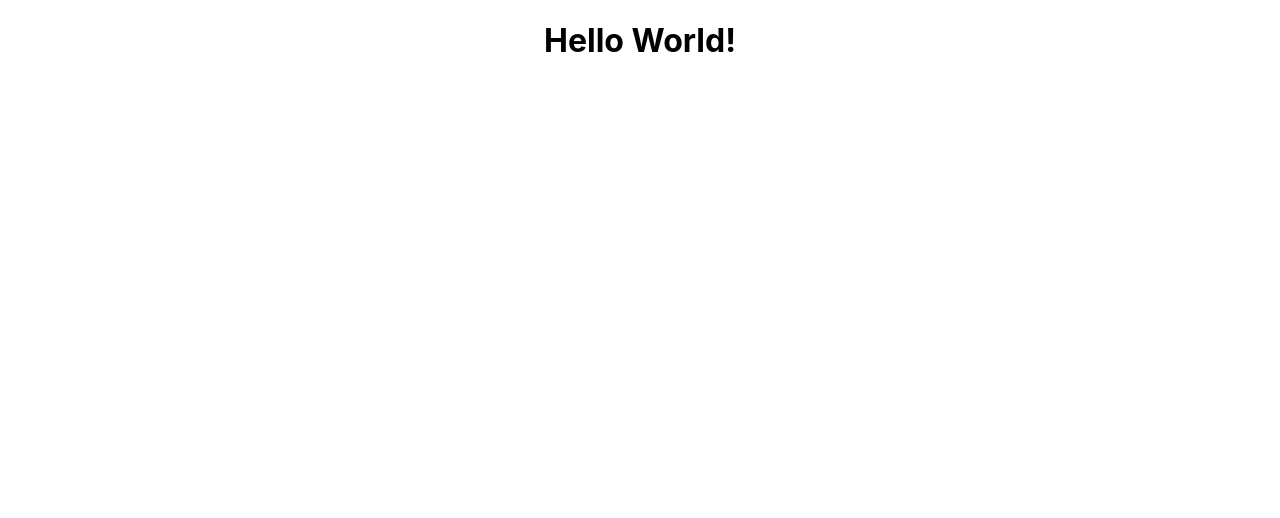
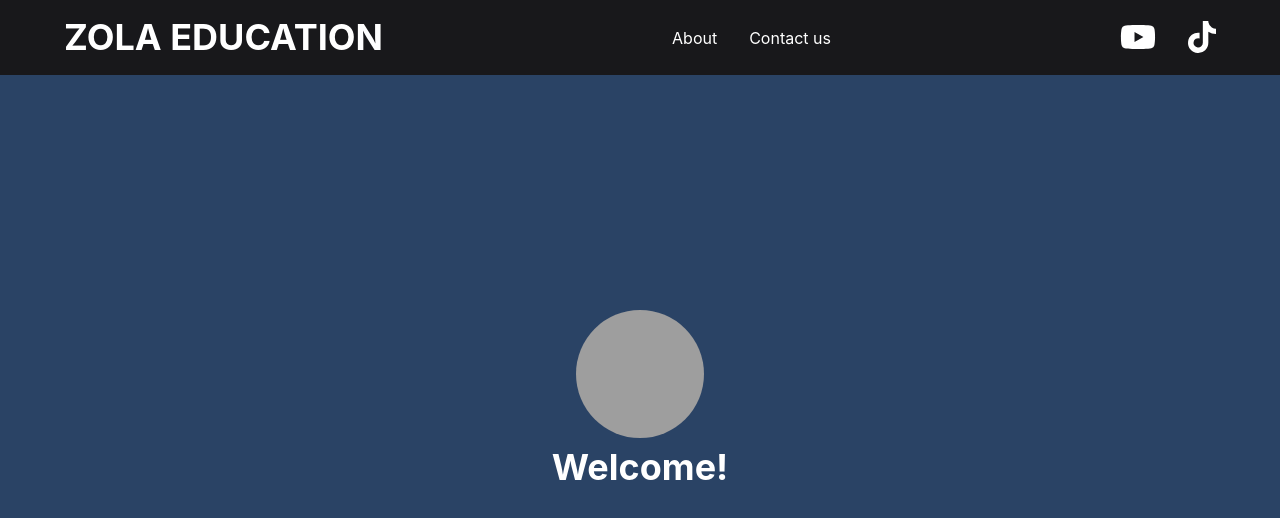
Before and after one commit to hailemedn/Zola-Education-Website, a React (Create React App) app: page / in a window 1280 px wide. Shown: the top 518 px of the page. Built offline with nearby package versions, Linux system fonts and the light colour scheme; grey boxes are pictures that could not be loaded.

Commit message:
added header and a landing page

```diff
--- /dev/null
+++ b/babel-plugin-macros.config.js
@@ -0,0 +1,5 @@
+module.exports = {
+    'fontawesome-svg-core': {
+      'license': 'free'
+    }
+  }
--- /dev/null
+++ b/babel.config.js
@@ -0,0 +1,6 @@
+module.exports = function (api) {
+  api.cache(true);
+    return {
+      plugins: ['macros'],
+    }
+  }
--- a/src/App.js
+++ b/src/App.js
@@ -1,11 +1,16 @@
-import logo from './logo.svg';
 import './App.css';
+import { ChakraProvider } from '@chakra-ui/react';
+import Header from './components/Header';
+import LandingSection from './components/LandingSection';
 
 function App() {
   return (
-    <div className="App">
-      <h1>Hello World!</h1>
-    </div>
+    <ChakraProvider>
+      <main>
+        <Header />
+        <LandingSection />
+      </main>
+    </ChakraProvider>
   );
 }
 
--- /dev/null
+++ b/src/components/FullScreenSection.js
@@ -0,0 +1,18 @@
+import * as React from "react";
+import { VStack } from "@chakra-ui/react";
+
+
+const FullScreenSection = ({children, isDarkBackground, ...boxProps}) => {
+    return (
+        <VStack
+            backgroundColor={boxProps.backgroundColor}
+            color={isDarkBackground ? "white" : "black"}>
+            <VStack maxWidth="1280px" minHeight="100vh" {...boxProps}>
+                {children}
+            </VStack>
+
+        </VStack>
+    )
+}
+
+export default FullScreenSection;
--- /dev/null
+++ b/src/components/Header.js
@@ -0,0 +1,63 @@
+import { Box, HStack, Heading } from "@chakra-ui/react";
+import { faTiktok } from "@fortawesome/free-brands-svg-icons";
+import { faYoutube } from "@fortawesome/free-brands-svg-icons";
+import { FontAwesomeIcon } from "@fortawesome/react-fontawesome";
+
+
+const socials = [
+    {
+        icon: faYoutube,
+        url: "https://www.youtube.com/@zolaeducation"
+    },
+    {
+        icon: faTiktok,
+        url: "https://www.tiktok.com/@zola_education"
+    }
+
+]
+
+
+const Header = () => {
+    return (
+        <Box
+            position="fixed"
+            top={0}
+            right={0}
+            left={0}
+            backgroundColor="#18181b">
+
+            <Box
+                maxWidth="1280px"
+                margin="0 auto"
+                color="white">
+                <HStack
+                    px={16}
+                    py={4}
+                    justifyContent="space-between">
+                    <nav>
+                        <Heading>ZOLA EDUCATION</Heading>
+                    </nav>
+                    <nav>
+                        <HStack spacing={8}>
+                            <a href="google.com">About</a>
+                            <a href="google.com">Contact us</a>
+                        </HStack>
+                    </nav>
+                    <nav>
+                        <HStack spacing={8}>
+                            {socials.map(({icon, url}) => (
+                                <a href={url} key={url} target="_blank" rel="noopener noreferrer">
+                                    <FontAwesomeIcon icon={icon} size='2x'></FontAwesomeIcon>
+                                </a>
+                            ))}
+                        </HStack>
+                    </nav>
+                </HStack>
+
+            </Box>
+
+        </Box>
+    )
+}
+
+export default Header;
--- /dev/null
+++ b/src/components/LandingSection.js
@@ -0,0 +1,22 @@
+import { Avatar, Heading, VStack } from "@chakra-ui/react";
+import FullScreenSection from "./FullScreenSection";
+const LandingSection = () => {
+   return (
+        <FullScreenSection
+            backgroundColor="#2A4365"
+            justifyContent="center"
+            isDarkBackground
+
+            >
+            <VStack>
+                <VStack>
+                    <Avatar src="https://www.adaptivewfs.com/wp-content/uploads/2020/07/logo-placeholder-image.png" size='2xl'></Avatar>
+                    <Heading as="h2">Welcome!</Heading>
+                </VStack>
+
+            </VStack>
+        </FullScreenSection>
+    )
+}
+
+export default LandingSection;
```
Also changed, not shown: package.json (+10 -0 lines), src/images/logo-placeholder-image.png (added), 1 other file (tests, documents, lock files or other folders).
